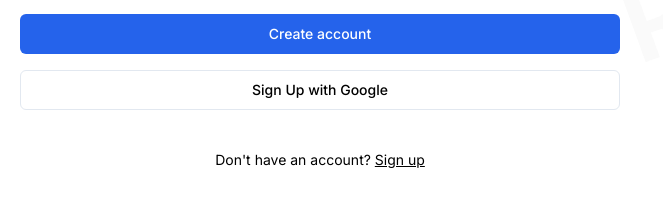
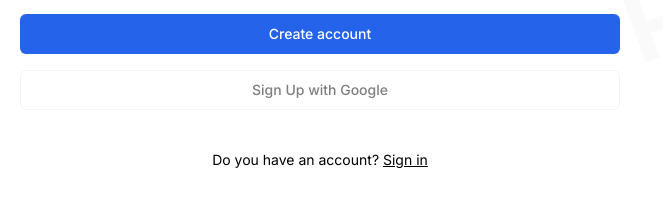
Before and after one commit to ProSeM-services/reservepro-client, a Next.js app: page /register in a window 1280 px wide. Shown: the part 530-736 px from the top of the page, without its empty margins (0-663 px from the left). Built offline with nearby package versions, Linux system fonts and the light colour scheme; no server answers.

Commit message:
fix login/register position

```diff
--- a/src/app/components/login-form.tsx
+++ b/src/app/components/login-form.tsx
@@ -91,7 +91,7 @@ export default function LoginForm() {
           <Button type="submit" className="w-full text-white">
             Login
           </Button>
-          <Button variant="outline" className="w-full">
+          <Button variant="outline" className="w-full" disabled>
             Login with Google
           </Button>
         </div>
--- a/src/app/components/register-form.tsx
+++ b/src/app/components/register-form.tsx
@@ -168,7 +168,7 @@ export default function RegisterForm() {
           <Button type="submit" className="w-full text-white">
             Create account
           </Button>
-          <Button variant="outline" className="w-full">
+          <Button variant="outline" className="w-full" disabled>
             Sign Up with Google
           </Button>
         </div>
--- a/src/app/login/page.tsx
+++ b/src/app/login/page.tsx
@@ -7,10 +7,10 @@ export default function LoginPage() {
   return (
     <div className="w-full lg:grid lg:min-h-[600px] lg:grid-cols-2 xl:min-h-[800px]  h-screen bg-background ">
       <div className="flex items-center justify-center py-12  h-full ">
-        <div className="  lg:hidden  ">
+        <div className="  lg:hidden  -z-0 ">
           <BackgroundMark opacity={5} />
         </div>
-        <div className="mx-auto grid w-[450px] gap-6">
+        <div className="mx-auto grid w-[450px] gap-6 z-10">
           <div className="grid gap-2 text-center">
             <h1 className="text-3xl font-bold">Login</h1>
             <p className="text-balance text-muted-foreground">
--- a/src/app/register/page.tsx
+++ b/src/app/register/page.tsx
@@ -8,10 +8,10 @@ export default function RegisterPage() {
   return (
     <div className="w-full lg:grid lg:min-h-[600px] lg:grid-cols-2 xl:min-h-[800px]  h-screen bg-background ">
       <div className="flex items-center justify-center py-12  h-full  ">
-        <div className="  lg:hidden  ">
+        <div className="  lg:hidden -z-0 ">
           <BackgroundMark opacity={5} />
         </div>
-        <div className="mx-auto grid w-[600px] gap-6  ">
+        <div className="mx-auto grid md:w-[600px] max-md:w-5/6 gap-6 z-10 ">
           <div className="grid gap-2 text-center">
             <h1 className="text-3xl font-bold">Register</h1>
             <p className="text-balance text-muted-foreground">
@@ -22,9 +22,9 @@ export default function RegisterPage() {
           <RegisterForm />
 
           <div className="mt-4 text-center text-sm">
-            Don&apos;t have an account?{" "}
-            <Link href="/register" className="underline">
-              Sign up
+            Do you have an account?{" "}
+            <Link href="/login" className="underline">
+              Sign in
             </Link>
           </div>
         </div>
```
